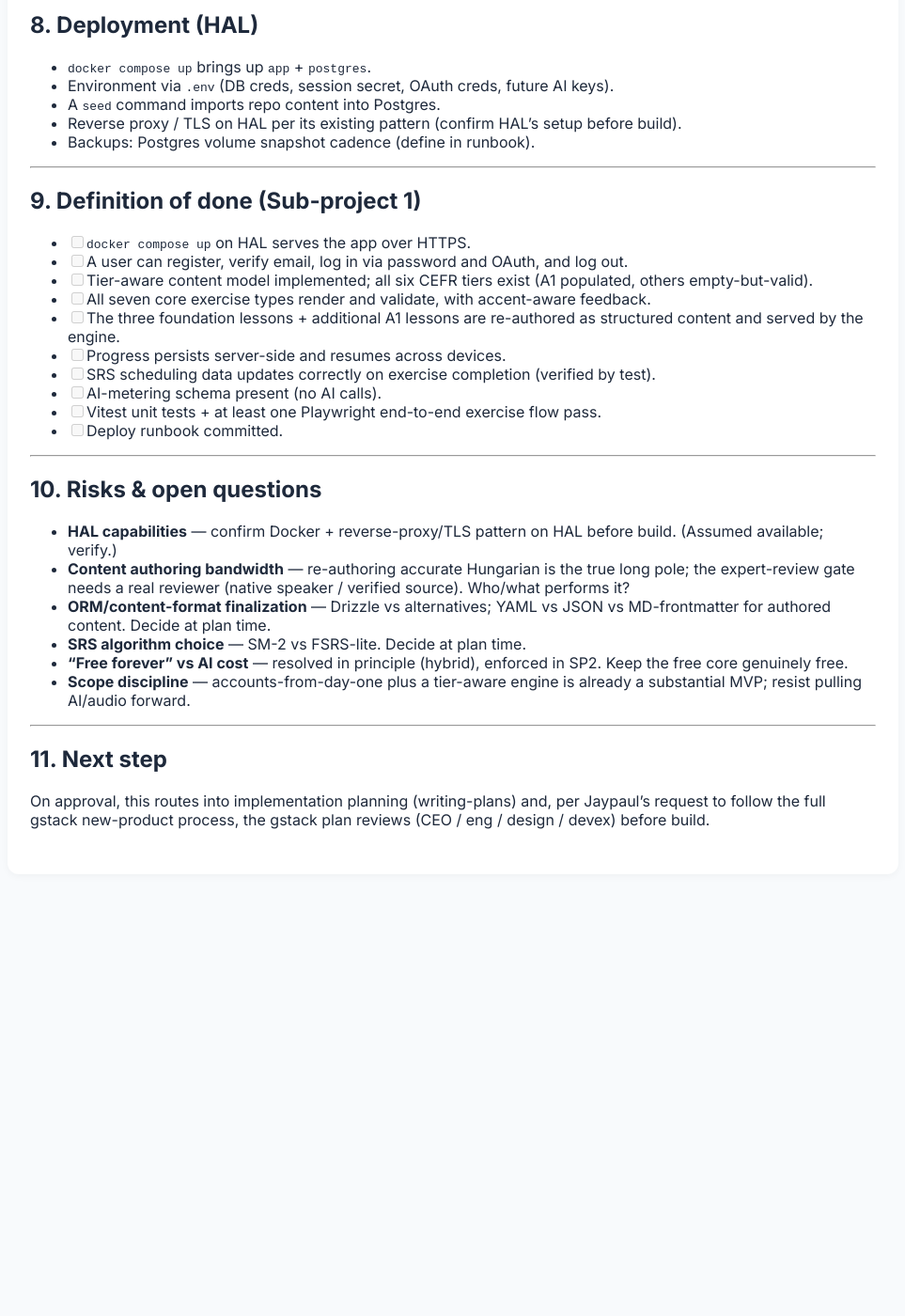
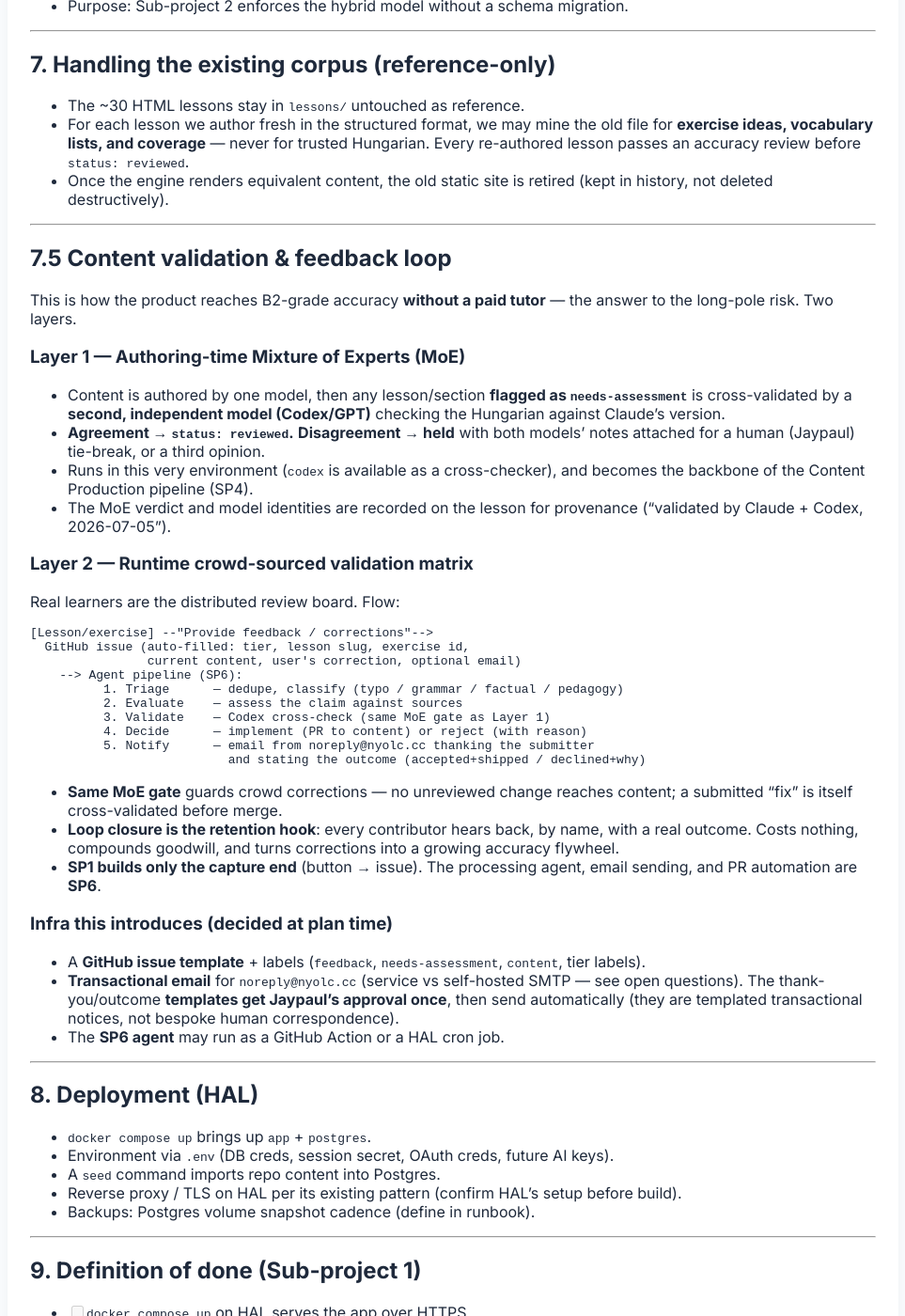
Before and after one commit to jaypaulb/learninghungarian, a Jekyll site: the page built from docs/superpowers/specs/2026-07-05-tier-aware-platform-design.md, in a window 1280 px wide and 1400 px high, scrolled down 4729 px. Shown: the whole window at 94% size, without its empty margins (158-1121 px from the left). Built offline with Jekyll 4.4.1, drawn with Linux system fonts in a browser that asks for light colours; our own code applies the rules of GitHub Pages for plain Markdown files; before the commit the page ends 5659 px from its top, so only the background shows below that; some of the changed text lies outside the part shown.

Commit message:
docs(spec): add MoE + crowd-sourced content validation loop
Resolves the content-accuracy long pole without a paid tutor:
- Layer 1: authoring-time Mixture of Experts (Claude + Codex
  cross-validation for flagged sections).
- Layer 2: runtime "provide feedback / corrections" button ->
  GitHub issue -> agent triage -> Codex validation -> implement/
  reject -> thank-you email from noreply@nyolc.cc.

Adds SP6 (Feedback & Continuous Validation Loop), puts feedback
capture in SP1 scope, and records nyolc.cc as the product domain.

Claude-Session: https://claude.ai/code/session_01EXynZSuRUWNTqmm1w29e8t

````diff
--- a/docs/superpowers/specs/2026-07-05-tier-aware-platform-design.md
+++ b/docs/superpowers/specs/2026-07-05-tier-aware-platform-design.md
@@ -41,14 +41,17 @@ and adapters they will plug into.
 | Speaking (STT) | Self-hosted **Whisper** on HAL + Claude for feedback. |
 | Content model | **Tier-aware engine** — all CEFR levels (A1–C2) structurally supported from day one. |
 | Content authoring order | Bottom-up **A1 → A2 → B1 → B2** (C1/C2 = "beyond", later). |
+| Content accuracy | **Two-layer validation, no paid tutor**: (1) authoring-time **Mixture of Experts** — cross-validate flagged Hungarian with a second model (Codex) vs Claude; (2) runtime **crowd-sourced feedback loop** → GitHub issues → agent triage + Codex validation → implement/reject → thank-you email. |
+| Product domain | **nyolc.cc** (Hungarian *nyolc* = "eight"); transactional mail from `noreply@nyolc.cc`. |
 
 ### The 5 sub-projects (product-level roadmap)
 
-1. **Platform + Lesson Engine (this spec)** — Dockerized SvelteKit+Postgres+auth on HAL; tier-aware content model; core (text-based) exercise types; progress tracking; SRS scaffold; A1 content re-authored as first seed.
+1. **Platform + Lesson Engine (this spec)** — Dockerized SvelteKit+Postgres+auth on HAL; tier-aware content model; core (text-based) exercise types; progress tracking; SRS scaffold; A1 content re-authored as first seed. **Includes the "Provide feedback / corrections" button + GitHub-issue creation** (data collection starts as soon as lessons exist; the agent that processes those issues is SP6).
 2. **AI Tutor Layer** — conversation partner (speaking) + writing grading; provider-agnostic adapter; hybrid metering enforcement.
 3. **Audio Layer** — TTS pre-generation pipeline; listening-comprehension exercises; Whisper speaking assessment.
-4. **Content Production** — remaining lessons via a repeatable authoring pipeline with a native/expert Hungarian review gate.
+4. **Content Production** — remaining lessons via a repeatable authoring pipeline built on the **Mixture-of-Experts** validation strategy (§7.5).
 5. **B2 Assessment** — four-skill mock exams + a readiness dashboard.
+6. **Feedback & Continuous Validation Loop** — the agent pipeline that consumes crowd-sourced feedback issues: triage → evaluate → Codex-validate → implement/reject → thank-you email from `noreply@nyolc.cc` (§7.5).
 
 Each sub-project gets its own spec → plan → build cycle.
 
@@ -69,6 +72,7 @@ Each sub-project gets its own spec → plan → build cycle.
 - **AI usage-metering data model** — tables/columns to record per-user AI consumption and BYO-key presence, so Sub-project 2 can enforce the hybrid model without a migration. No AI calls yet.
 - **Re-authored A1 seed content** — the three foundation lessons (alphabet, vowel sounds, verb "to be") plus enough additional A1 lessons to prove the engine end-to-end (target: Foundation module + a few A1 lessons).
 - Curriculum index / navigation driven by the content model.
+- **Feedback capture** — a "Provide feedback / corrections" control on each lesson/exercise that files a structured GitHub issue with lesson + exercise context and the submitter's optional email (for the outcome notification). The *processing agent* is SP6; SP1 only captures.
 - Deploy runbook for HAL.
 
 ### Out of scope (deferred to later sub-projects)
@@ -239,6 +243,60 @@ implemented in Sub-project 3.
 
 ---
 
+## 7.5 Content validation & feedback loop
+
+This is how the product reaches B2-grade accuracy **without a paid tutor** — the
+answer to the long-pole risk. Two layers.
+
+### Layer 1 — Authoring-time Mixture of Experts (MoE)
+
+- Content is authored by one model, then any lesson/section **flagged as
+  `needs-assessment`** is cross-validated by a **second, independent model
+  (Codex/GPT)** checking the Hungarian against Claude's version.
+- **Agreement → `status: reviewed`.** **Disagreement → held** with both models'
+  notes attached for a human (Jaypaul) tie-break, or a third opinion.
+- Runs in this very environment (`codex` is available as a cross-checker), and
+  becomes the backbone of the Content Production pipeline (SP4).
+- The MoE verdict and model identities are recorded on the lesson for provenance
+  ("validated by Claude + Codex, 2026-07-05").
+
+### Layer 2 — Runtime crowd-sourced validation matrix
+
+Real learners are the distributed review board. Flow:
+
+```
+[Lesson/exercise] --"Provide feedback / corrections"-->
+  GitHub issue (auto-filled: tier, lesson slug, exercise id,
+                current content, user's correction, optional email)
+    --> Agent pipeline (SP6):
+          1. Triage      — dedupe, classify (typo / grammar / factual / pedagogy)
+          2. Evaluate    — assess the claim against sources
+          3. Validate    — Codex cross-check (same MoE gate as Layer 1)
+          4. Decide      — implement (PR to content) or reject (with reason)
+          5. Notify      — email from noreply@nyolc.cc thanking the submitter
+                           and stating the outcome (accepted+shipped / declined+why)
+```
+
+- **Same MoE gate** guards crowd corrections — no unreviewed change reaches
+  content; a submitted "fix" is itself cross-validated before merge.
+- **Loop closure is the retention hook**: every contributor hears back, by name,
+  with a real outcome. Costs nothing, compounds goodwill, and turns corrections
+  into a growing accuracy flywheel.
+- **SP1 builds only the capture end** (button → issue). The processing agent,
+  email sending, and PR automation are **SP6**.
+
+### Infra this introduces (decided at plan time)
+
+- A **GitHub issue template** + labels (`feedback`, `needs-assessment`,
+  `content`, tier labels).
+- **Transactional email** for `noreply@nyolc.cc` (service vs self-hosted SMTP —
+  see open questions). The thank-you/outcome **templates get Jaypaul's approval
+  once**, then send automatically (they are templated transactional notices, not
+  bespoke human correspondence).
+- The **SP6 agent** may run as a GitHub Action or a HAL cron job.
+
+---
+
 ## 8. Deployment (HAL)
 
 - `docker compose up` brings up `app` + `postgres`.
@@ -267,7 +325,8 @@ implemented in Sub-project 3.
 ## 10. Risks & open questions
 
 - **HAL capabilities** — confirm Docker + reverse-proxy/TLS pattern on HAL before build. (Assumed available; verify.)
-- **Content authoring bandwidth** — re-authoring accurate Hungarian is the true long pole; the expert-review gate needs a real reviewer (native speaker / verified source). Who/what performs it?
+- **Content accuracy** — *resolved in principle* (§7.5): authoring-time MoE (Claude + Codex) plus a runtime crowd-sourced feedback loop replace a paid tutor. Residual risk: MoE can share blind spots (two LLMs agreeing on the same wrong Hungarian). Mitigations: cite authoritative sources in-prompt, weight crowd corrections heavily, and keep Jaypaul as tie-breaker on held disagreements.
+- **Transactional email deliverability** — `noreply@nyolc.cc` needs SPF/DKIM/DMARC set up or thank-you notes land in spam. Resolve when choosing the email path.
 - **ORM/content-format finalization** — Drizzle vs alternatives; YAML vs JSON vs MD-frontmatter for authored content. Decide at plan time.
 - **SRS algorithm choice** — SM-2 vs FSRS-lite. Decide at plan time.
 - **"Free forever" vs AI cost** — resolved in principle (hybrid), enforced in SP2. Keep the free core genuinely free.
````
